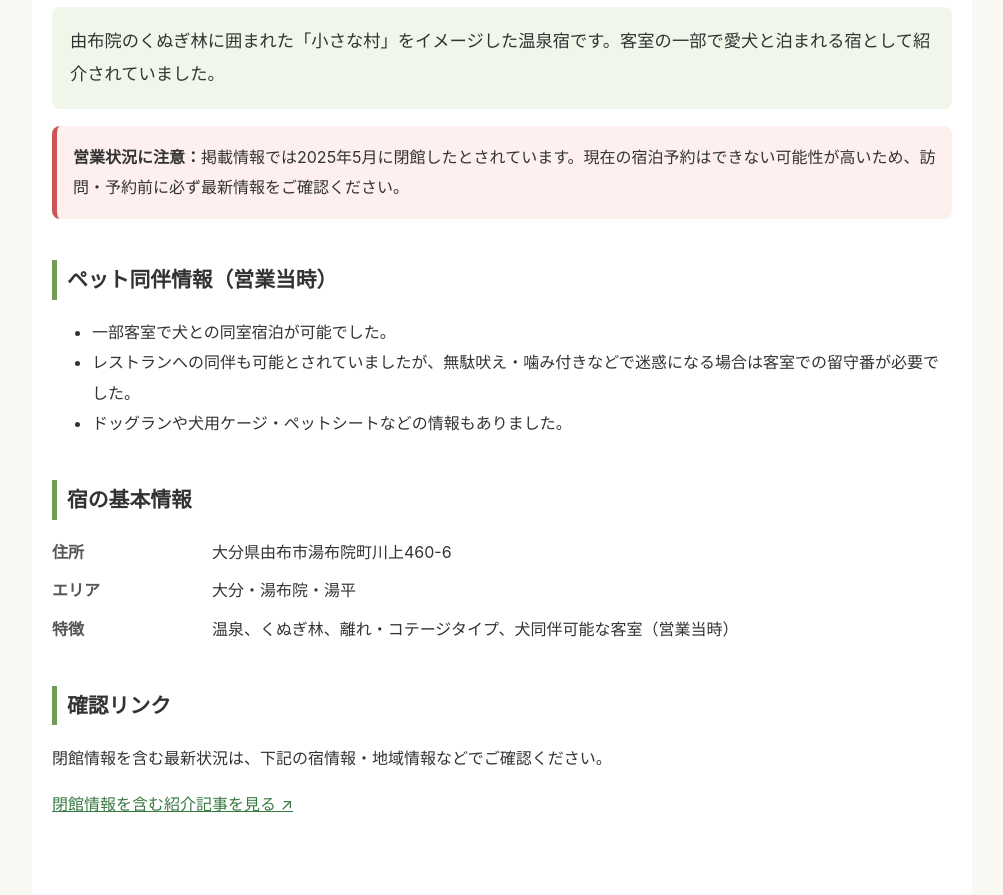
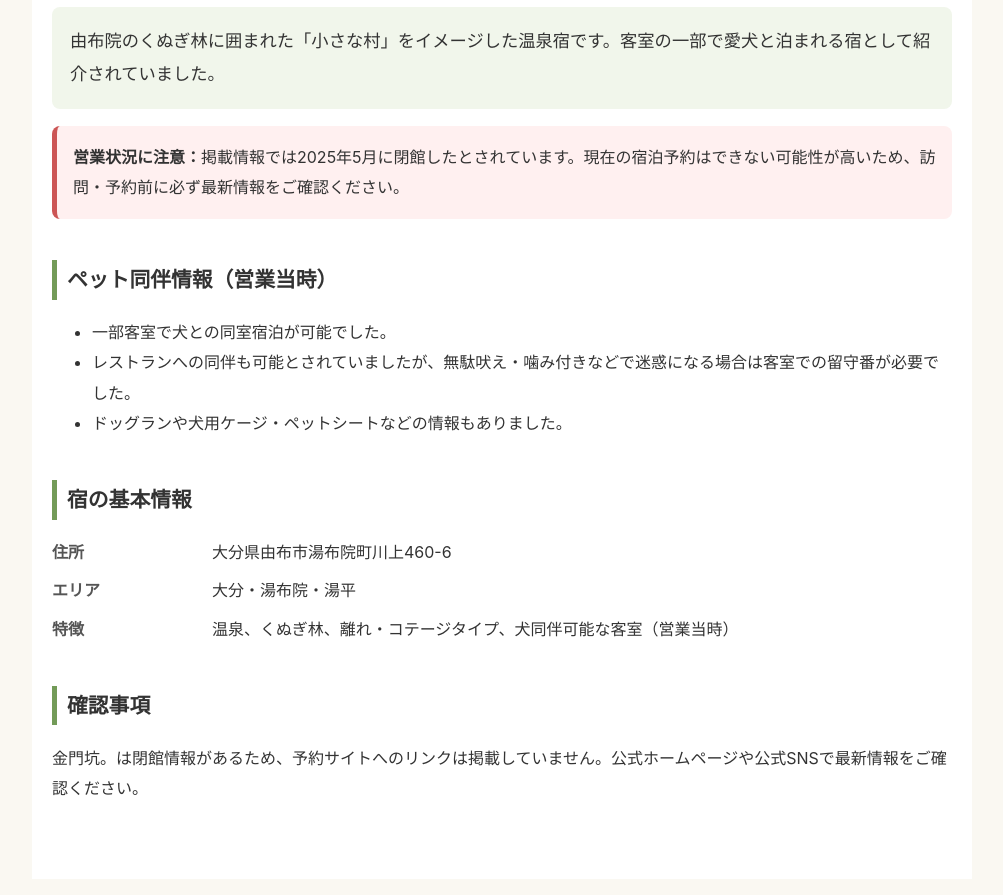
Before and after one commit to freespyz-cyber/kumamoto-pet-navi, a website: page oita-yufuin-kinmonco.html in a window 1280 px wide. Shown: the part 157-1052 px from the top of the page, without its empty margins (138-1141 px from the left). Drawn offline with Linux system fonts and the light colour scheme.

Commit message:
Add files via upload

```diff
--- a/oita-yufuin-kinmonco.html
+++ b/oita-yufuin-kinmonco.html
@@ -8,5 +8,5 @@
 <p class="closed"><strong>営業状況に注意：</strong>掲載情報では2025年5月に閉館したとされています。現在の宿泊予約はできない可能性が高いため、訪問・予約前に必ず最新情報をご確認ください。</p>
 <h2>ペット同伴情報（営業当時）</h2><ul><li>一部客室で犬との同室宿泊が可能でした。</li><li>レストランへの同伴も可能とされていましたが、無駄吠え・噛み付きなどで迷惑になる場合は客室での留守番が必要でした。</li><li>ドッグランや犬用ケージ・ペットシートなどの情報もありました。</li></ul>
 <h2>宿の基本情報</h2><dl><dt>住所</dt><dd>大分県由布市湯布院町川上460-6</dd><dt>エリア</dt><dd>大分・湯布院・湯平</dd><dt>特徴</dt><dd>温泉、くぬぎ林、離れ・コテージタイプ、犬同伴可能な客室（営業当時）</dd></dl>
-<h2>確認リンク</h2><p>閉館情報を含む最新状況は、下記の宿情報・地域情報などでご確認ください。</p><p><a href="https://odekake-wanko-bu.com/spot/kinmonco/" target="_blank" rel="noopener">閉館情報を含む紹介記事を見る ↗</a></p>
+<h2>確認事項</h2><p>金門坑。は閉館情報があるため、予約サイトへのリンクは掲載していません。公式ホームページや公式SNSで最新情報をご確認ください。</p>
 </main></body></html>
```
